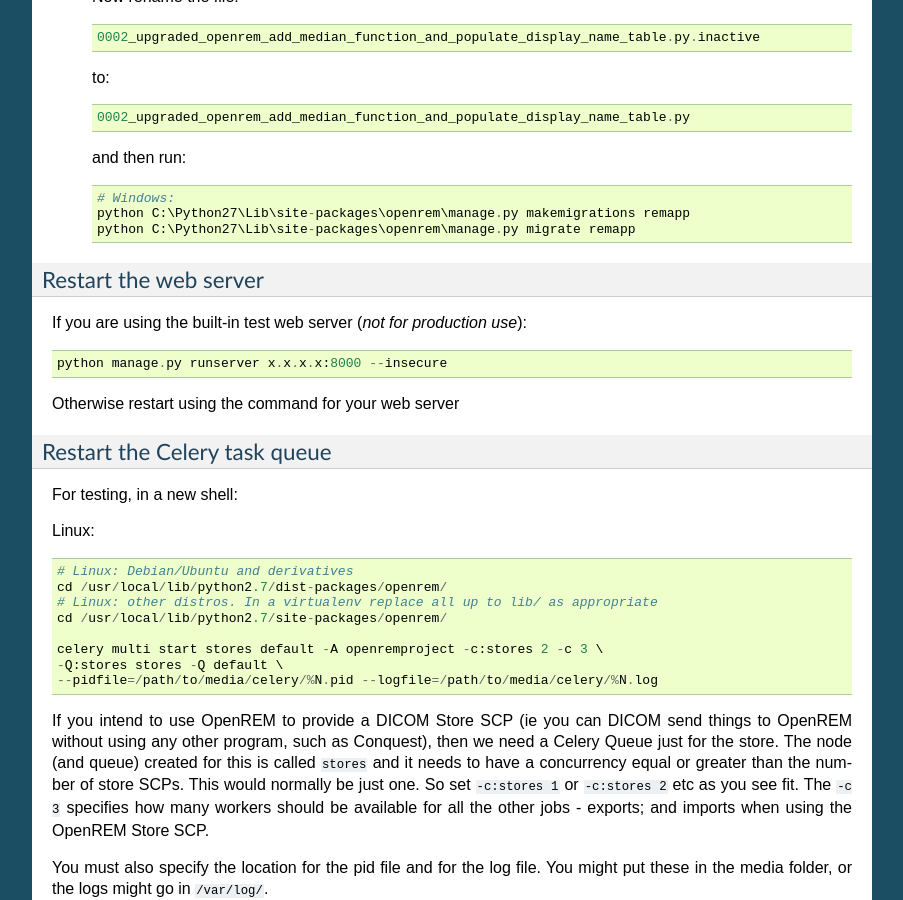
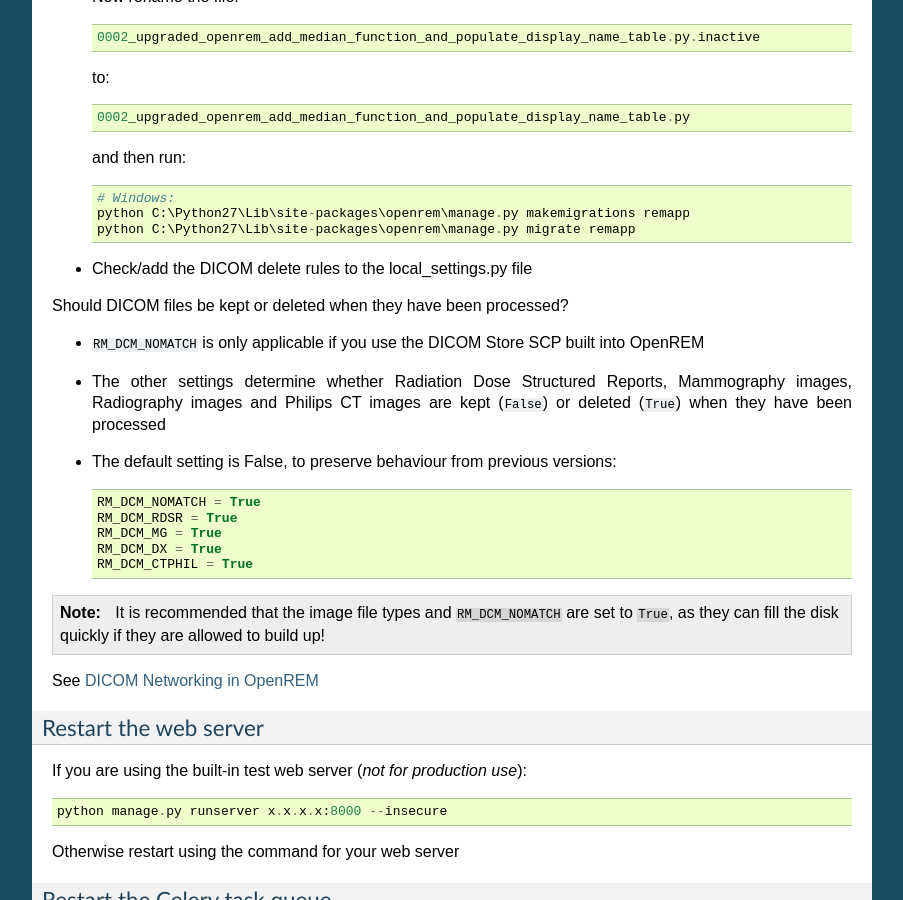
Before and after one commit to ckswilliams/modOpenREM, a Sphinx documentation site: the page built from docs/release-0.7.0.rst, in a window 1280 px wide and 900 px high, scrolled down 696 px. Shown: the whole window, without its empty margins (198-1101 px from the left). Built offline with Sphinx 7.4.7, drawn with Linux system fonts in a browser that asks for light colours.

Commit message:
Provisional instructions in the release notes about the delete settings. Refs #263

```diff
--- a/docs/release-0.7.0.rst
+++ b/docs/release-0.7.0.rst
@@ -52,6 +52,28 @@ Upgrading from version 0.6.0
     python C:\Python27\Lib\site-packages\openrem\manage.py makemigrations remapp
     python C:\Python27\Lib\site-packages\openrem\manage.py migrate remapp
 
+* Check/add the DICOM delete rules to the local_settings.py file
+
+Should DICOM files be kept or deleted when they have been processed?
+
+* ``RM_DCM_NOMATCH`` is only applicable if you use the DICOM Store SCP built into OpenREM
+* The other settings determine whether Radiation Dose Structured Reports, Mammography images, Radiography images and
+  Philips CT images are kept (``False``) or deleted (``True``) when they have been processed
+* The default setting is False, to preserve behaviour from previous versions::
+
+    RM_DCM_NOMATCH = True
+    RM_DCM_RDSR = True
+    RM_DCM_MG = True
+    RM_DCM_DX = True
+    RM_DCM_CTPHIL = True
+
+.. Note::
+
+    It is recommended that the image file types and ``RM_DCM_NOMATCH`` are set to ``True``, as they can fill the disk
+    quickly if they are allowed to build up!
+
+See :doc:`netdicom`
+
 
 Restart the web server
 ======================
```
